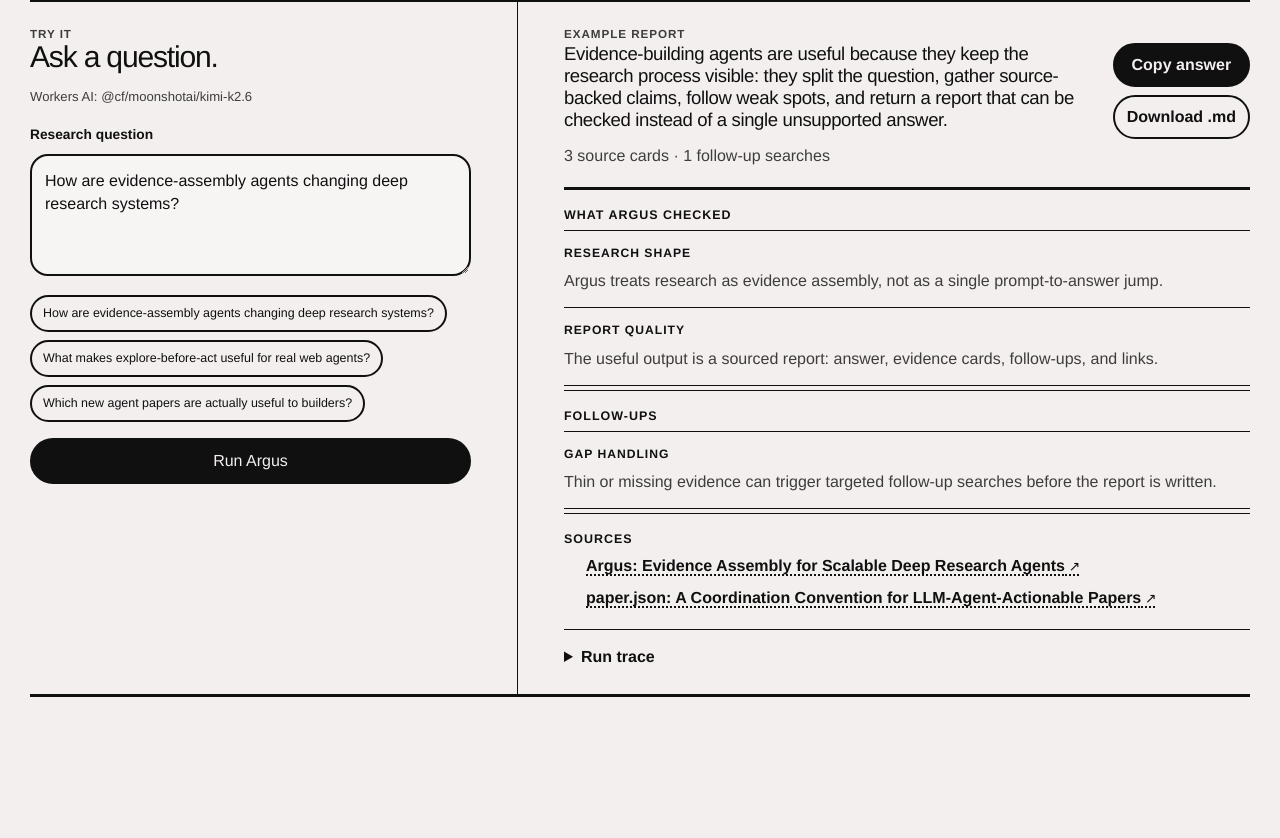
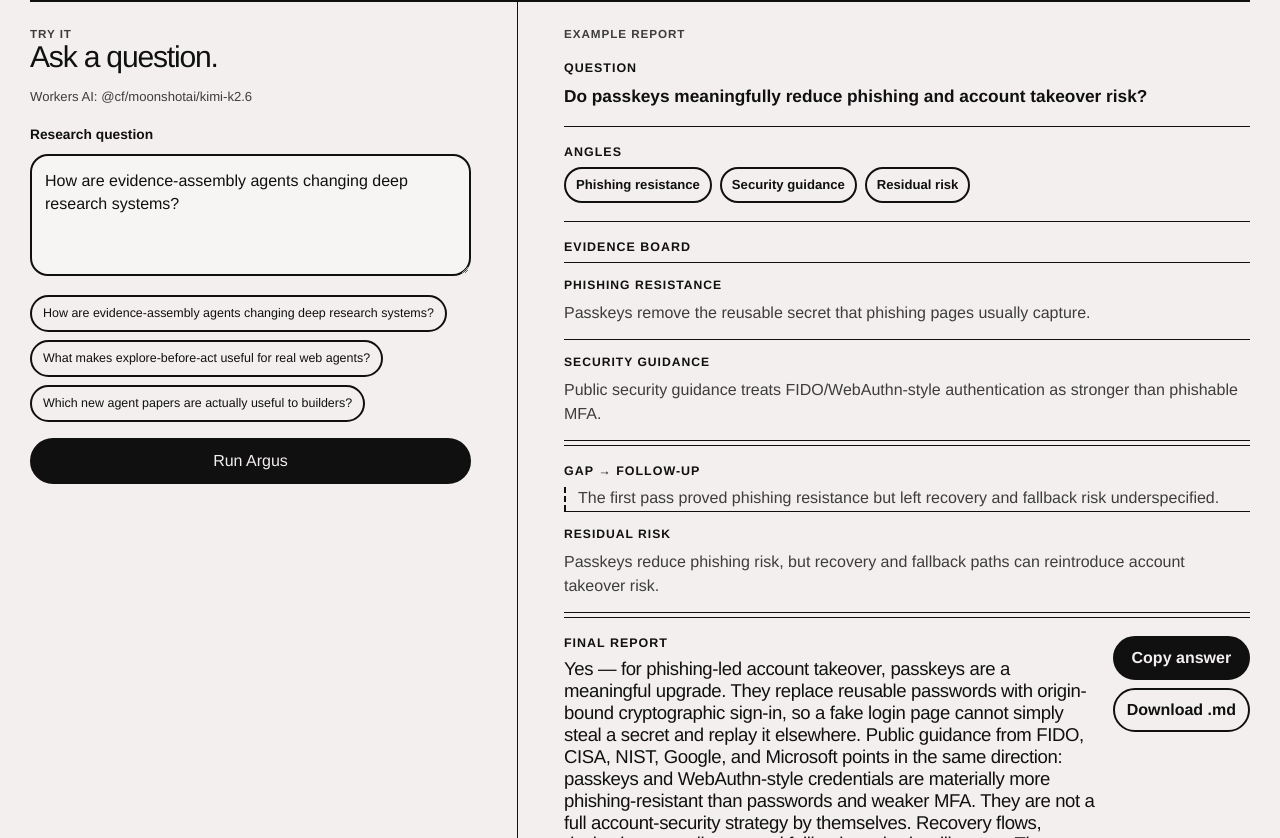
Before and after one commit to acoyfellow/argus, a SvelteKit app: page / in a window 1280 px wide. Shown: the part 782-1620 px from the top of the page. Before the commit the page ends 1551 px from the top, so only its background shows below. Built offline with nearby package versions, Linux system fonts and the light colour scheme.

Commit message:
Reframe example report as mixed-source research

```diff
--- a/src/routes/+page.svelte
+++ b/src/routes/+page.svelte
@@ -140,18 +140,16 @@
 		<div class="result report">
 			<p class="eyebrow">{snapshot?.id === 'example-report' ? 'Example report' : 'Evidence report'}</p>
 			{#if report}
-				<header class="report-head">
-					<div>
-						<h2>{report.answer}</h2>
-						<p>{report.graph.evidence.length} source cards · {report.followUps.length} follow-up searches</p>
-					</div>
-					<div class="report-actions">
-						<button type="button" onclick={copyAnswer}>Copy answer</button>
-						<button type="button" onclick={downloadReport}>Download .md</button>
-					</div>
-				</header>
+				<section class="report-section asked">
+					<h3>Question</h3>
+					<p>{report.question}</p>
+				</section>
 				<section class="report-section">
-					<h3>What Argus checked</h3>
+					<h3>Angles</h3>
+					<div class="angle-list">{#each report.graph.facets as facet}<span>{facet.label}</span>{/each}</div>
+				</section>
+				<section class="report-section">
+					<h3>Evidence board</h3>
 					<div class="cards">
 						{#each firstPass as piece}
 							<article class="card">
@@ -162,11 +160,23 @@
 					</div>
 				</section>
 				<section class="report-section">
-					<h3>Follow-ups</h3>
+					<h3>Gap → follow-up</h3>
+					{#if report.graph.gaps.length}<p class="gap-note">{report.graph.gaps[0].reason}</p>{/if}
 					{#if followUpCards.length}
 						<div class="cards compact">{#each followUpCards as piece}<article class="card follow-up"><header><strong>{piece.facet}</strong></header><p>{piece.claim}</p></article>{/each}</div>
 					{:else}<p>No follow-up search was needed.</p>{/if}
 				</section>
+				<header class="report-head">
+					<div>
+						<h3>Final report</h3>
+						<h2>{report.answer}</h2>
+						<p>{report.graph.evidence.length} source cards · {report.followUps.length} follow-up searches</p>
+					</div>
+					<div class="report-actions">
+						<button type="button" onclick={copyAnswer}>Copy answer</button>
+						<button type="button" onclick={downloadReport}>Download .md</button>
+					</div>
+				</header>
 				<section class="report-section sources">
 					<h3>Sources</h3>
 					<ol>{#each sources as source}<li><a href={source.url}>{source.title}</a></li>{/each}</ol>
--- a/src/routes/layout.css
+++ b/src/routes/layout.css
@@ -82,14 +82,18 @@
 .notice { margin: 14px 0 0; padding: 10px 0; border-top: 1px solid #101010; }
 .trace span { padding: 6px 10px; font-size: .8rem; }
 .trace { margin: 12px 0 0; }
-.report-head { display: grid; grid-template-columns: 1fr auto; gap: 18px; padding-bottom: 18px; border-bottom: 3px solid #101010; }
+.report-head { display: grid; grid-template-columns: 1fr auto; gap: 18px; padding: 18px 0; border-bottom: 3px solid #101010; }
 .report-head h2 { font-size: clamp(1.05rem, 1.45vw, 1.45rem); line-height: 1.18; letter-spacing: -.02em; }
 .report-head p { margin: 0; }
 .report-actions { display: grid; align-content: start; gap: 8px; }
 .report-actions button { cursor: pointer; padding: 8px 12px; background: transparent; color: #101010; font: inherit; font-weight: 600; }
 .report-actions button:first-child { background: #101010; color: #f3efef; }
 .report-section { padding: 18px 0 4px; border-bottom: 1.5px solid #101010; }
-.report-section h3 { text-transform: uppercase; letter-spacing: .08em; font-size: .78rem; }
+.report-section h3, .report-head h3 { text-transform: uppercase; letter-spacing: .08em; font-size: .78rem; }
+.asked p { margin-bottom: 12px; font-size: 1.08rem; font-weight: 600; color: #101010; }
+.angle-list { display: flex; flex-wrap: wrap; gap: 8px; padding-bottom: 14px; }
+.angle-list span { padding: 6px 10px; border: 2px solid #101010; border-radius: 999px; font-size: .82rem; font-weight: 600; }
+.gap-note { padding-left: 12px; border-left: 2px dashed #101010; }
 .cards { display: grid; gap: 0; border-top: 1.5px solid #101010; }
 .card { padding: 13px 0; border-bottom: 1.5px solid #101010; }
 .card header { display: flex; justify-content: space-between; gap: 12px; margin-bottom: 8px; font-size: .76rem; text-transform: uppercase; letter-spacing: .08em; }
--- a/static/examples/example-report.json
+++ b/static/examples/example-report.json
@@ -1,90 +1,100 @@
 {
-  "question": "What makes evidence-building research agents more useful than one-shot answers?",
-  "answer": "Evidence-building agents are useful because they keep the research process visible: they split the question, gather source-backed claims, follow weak spots, and return a report that can be checked instead of a single unsupported answer.",
+  "question": "Do passkeys meaningfully reduce phishing and account takeover risk?",
+  "answer": "Yes \u2014 for phishing-led account takeover, passkeys are a meaningful upgrade. They replace reusable passwords with origin-bound cryptographic sign-in, so a fake login page cannot simply steal a secret and replay it elsewhere. Public guidance from FIDO, CISA, NIST, Google, and Microsoft points in the same direction: passkeys and WebAuthn-style credentials are materially more phishing-resistant than passwords and weaker MFA.\n\nThey are not a full account-security strategy by themselves. Recovery flows, device loss, enrollment, and fallback methods still matter. The reduction is strongest when teams avoid falling back to phishable recovery paths.",
   "graph": {
-    "question": "What makes evidence-building research agents more useful than one-shot answers?",
+    "question": "Do passkeys meaningfully reduce phishing and account takeover risk?",
     "facets": [
       {
         "id": "f1",
-        "label": "Research shape",
-        "query": "research shape",
-        "why": "Example angle."
+        "label": "Phishing resistance",
+        "query": "Do passkeys block credential replay on fake login pages?",
+        "why": "Check the direct phishing mechanism."
       },
       {
         "id": "f2",
-        "label": "Gap handling",
-        "query": "gap handling",
-        "why": "Example angle."
+        "label": "Security guidance",
+        "query": "Do security authorities recommend them?",
+        "why": "Check standards and public guidance."
       },
       {
         "id": "f3",
-        "label": "Report quality",
-        "query": "report quality",
-        "why": "Example angle."
+        "label": "Residual risk",
+        "query": "What still weakens account takeover protection?",
+        "why": "Check recovery, fallback, and deployment limits."
       }
     ],
     "evidence": [
       {
         "facetId": "f1",
-        "facet": "Research shape",
-        "claim": "Argus treats research as evidence assembly, not as a single prompt-to-answer jump.",
-        "summary": "The workflow first breaks the ask into angles, then gathers bounded source cards for each angle.",
+        "facet": "Phishing resistance",
+        "claim": "Passkeys remove the reusable secret that phishing pages usually capture.",
+        "summary": "FIDO and Google both frame passkeys as cryptographic, phishing-resistant sign-in rather than typed credentials.",
         "confidence": 0.9,
         "coverage": "supported",
         "sources": [
           {
-            "title": "Argus: Evidence Assembly for Scalable Deep Research Agents",
-            "url": "https://arxiv.org/abs/2605.16217",
-            "excerpt": "Deep research answers are composed of complementary pieces of evidence."
+            "title": "FIDO Alliance \u2014 Passkeys",
+            "url": "https://fidoalliance.org/passkeys/",
+            "excerpt": "Passkeys replace passwords with phishing-resistant cryptographic credentials."
+          },
+          {
+            "title": "Google Security Blog \u2014 Passkeys are simpler and safer",
+            "url": "https://security.googleblog.com/2023/05/so-long-passwords-thanks-for-all-phish.html",
+            "excerpt": "Google describes passkeys as a safer sign-in option resistant to phishing."
           }
         ]
       },
       {
         "facetId": "f2",
-        "facet": "Gap handling",
-        "claim": "Thin or missing evidence can trigger targeted follow-up searches before the report is written.",
-        "summary": "The evidence board exposes weak spots, so the next search is aimed at the gap instead of rerunning the whole task.",
+        "facet": "Security guidance",
+        "claim": "Public security guidance treats FIDO/WebAuthn-style authentication as stronger than phishable MFA.",
+        "summary": "CISA explicitly recommends phishing-resistant MFA; NIST guidance makes that distinction part of assurance thinking.",
         "confidence": 0.9,
-        "coverage": "follow-up",
+        "coverage": "supported",
         "sources": [
           {
-            "title": "Argus: Evidence Assembly for Scalable Deep Research Agents",
-            "url": "https://arxiv.org/abs/2605.16217",
-            "excerpt": "The Navigator inspects the graph for gaps and dispatches new searches."
+            "title": "CISA \u2014 Implementing Phishing-Resistant MFA",
+            "url": "https://www.cisa.gov/resources-tools/resources/implementing-phishing-resistant-mfa",
+            "excerpt": "CISA recommends phishing-resistant MFA and names FIDO/WebAuthn as the gold standard."
+          },
+          {
+            "title": "NIST SP 800-63B Digital Identity Guidelines",
+            "url": "https://pages.nist.gov/800-63-4/sp800-63b.html",
+            "excerpt": "NIST authentication guidance distinguishes phishing-resistant authentication from weaker factors."
           }
         ]
       },
       {
         "facetId": "f3",
-        "facet": "Report quality",
-        "claim": "The useful output is a sourced report: answer, evidence cards, follow-ups, and links.",
-        "summary": "That gives readers a compact artifact they can copy, download, and audit.",
+        "facet": "Residual risk",
+        "claim": "Passkeys reduce phishing risk, but recovery and fallback paths can reintroduce account takeover risk.",
+        "summary": "The first pass answered phishing resistance well, but not operational edge cases. Argus followed up on device, recovery, and account-flow framing.",
         "confidence": 0.9,
-        "coverage": "supported",
+        "coverage": "follow-up",
         "sources": [
           {
-            "title": "paper.json: A Coordination Convention for LLM-Agent-Actionable Papers",
-            "url": "https://arxiv.org/abs/2605.16194",
-            "excerpt": "Agents benefit from stable, inspectable claims and explicit scope."
+            "title": "Microsoft \u2014 How passkeys work",
+            "url": "https://support.microsoft.com/en-us/account-billing/learn-more-about-passkeys-9a398ed5-3e3a-4c8b-8e10-14a1a20d45ac",
+            "excerpt": "Microsoft explains that passkeys use device-held cryptographic credentials rather than reusable passwords."
           },
           {
-            "title": "Argus: Evidence Assembly for Scalable Deep Research Agents",
-            "url": "https://arxiv.org/abs/2605.16217",
-            "excerpt": "The final answer traces back to evidence nodes."
+            "title": "NIST SP 800-63B Digital Identity Guidelines",
+            "url": "https://pages.nist.gov/800-63-4/sp800-63b.html",
+            "excerpt": "NIST authentication guidance distinguishes phishing-resistant authentication from weaker factors."
           }
         ]
       }
     ],
     "gaps": [
       {
-        "facetId": "f2",
-        "facet": "Gap handling",
-        "reason": "The first pass was thin, so Argus ran one follow-up search.",
-        "query": "targeted follow-up search for evidence graph gaps"
+        "facetId": "f3",
+        "facet": "Residual risk",
+        "reason": "The first pass proved phishing resistance but left recovery and fallback risk underspecified.",
+        "query": "passkeys recovery fallback account takeover guidance"
       }
     ],
     "coverage": {
-      "supported": 2,
+      "supported": 3,
       "followUps": 1,
       "totalFacets": 3
     }
@@ -92,23 +102,28 @@
   "followUps": [
     {
       "facet": {
-        "id": "f2-follow-up",
-        "label": "Gap handling follow-up",
-        "query": "targeted follow-up search for evidence graph gaps",
-        "why": "The first pass was thin."
+        "id": "f3-follow-up",
+        "label": "Residual risk follow-up",
+        "query": "passkeys recovery fallback account takeover guidance",
+        "why": "Recovery and fallback were thin in the first pass."
       },
       "evidence": {
-        "facetId": "f2",
-        "facet": "Gap handling",
-        "claim": "Thin or missing evidence can trigger targeted follow-up searches before the report is written.",
-        "summary": "The evidence board exposes weak spots, so the next search is aimed at the gap instead of rerunning the whole task.",
+        "facetId": "f3",
+        "facet": "Residual risk",
+        "claim": "Passkeys reduce phishing risk, but recovery and fallback paths can reintroduce account takeover risk.",
+        "summary": "The first pass answered phishing resistance well, but not operational edge cases. Argus followed up on device, recovery, and account-flow framing.",
         "confidence": 0.9,
         "coverage": "follow-up",
         "sources": [
           {
-            "title": "Argus: Evidence Assembly for Scalable Deep Research Agents",
-            "url": "https://arxiv.org/abs/2605.16217",
-            "excerpt": "The Navigator inspects the graph for gaps and dispatches new searches."
+            "title": "Microsoft \u2014 How passkeys work",
+            "url": "https://support.microsoft.com/en-us/account-billing/learn-more-about-passkeys-9a398ed5-3e3a-4c8b-8e10-14a1a20d45ac",
+            "excerpt": "Microsoft explains that passkeys use device-held cryptographic credentials rather than reusable passwords."
+          },
+          {
+            "title": "NIST SP 800-63B Digital Identity Guidelines",
+            "url": "https://pages.nist.gov/800-63-4/sp800-63b.html",
+            "excerpt": "NIST authentication guidance distinguishes phishing-resistant authentication from weaker factors."
           }
         ]
       }
@@ -116,9 +131,10 @@
   ],
   "trace": [
     "accepted question",
-    "split into 3 angles",
-    "assembled source cards",
-    "dispatched 1 gap-triggered follow-up",
+    "split into 3 research angles",
+    "assembled first evidence board",
+    "found one gap: recovery and fallback risk",
+    "ran a targeted follow-up search",
     "wrote sourced report"
   ],
   "completedAt": "2026-05-19T00:00:00.000Z"
```
